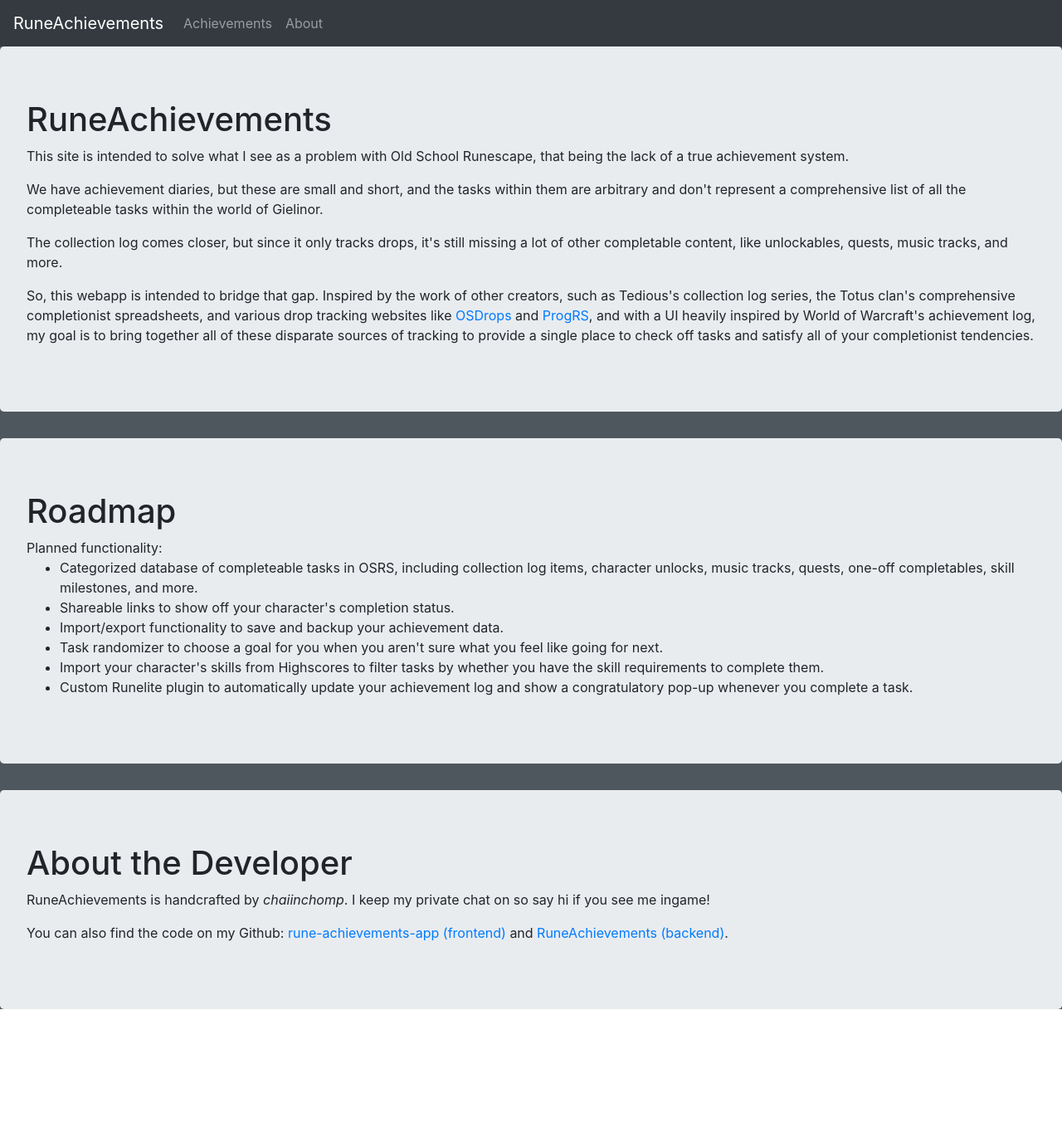
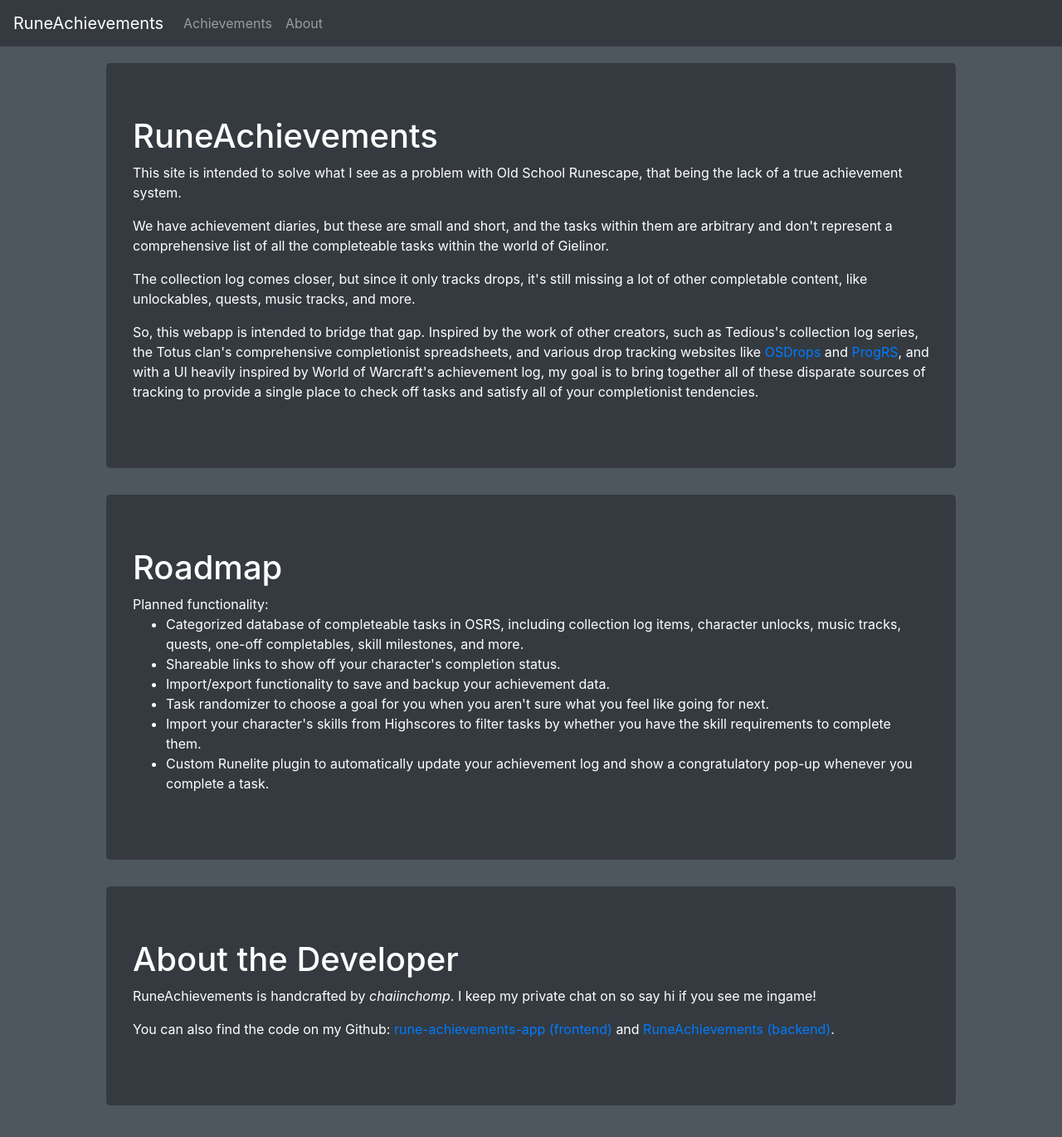
Before and after one commit to chaiinchomp/rune-achievements-app, a React (Create React App) app: page /about in a window 1280 px wide. Shown: the top 1370 px of the page at 83% size. Before the commit the page ends 1248 px from the top, so only its background shows below. Built offline with nearby package versions, Linux system fonts and the light colour scheme.

Commit message:
Clean up About page styling

```diff
--- a/src/pages/About.js
+++ b/src/pages/About.js
@@ -4,8 +4,16 @@ import { Link } from "react-router-dom";
 
 export default function() {
     return (
-        <React.Fragment>
-            <Jumbotron>
+        <div
+            style={{
+                width: "80%",
+                marginLeft: "auto",
+                marginRight: "auto",
+                marginTop: "20px"
+            }}
+            className="content"
+        >
+            <Jumbotron className="bg-dark text-white">
                 <h1>RuneAchievements</h1>
                 <p>
                     This site is intended to solve what I see as a problem with
@@ -38,7 +46,7 @@ export default function() {
                     tendencies.
                 </p>
             </Jumbotron>
-            <Jumbotron>
+            <Jumbotron className="bg-dark text-white">
                 <h1>Roadmap</h1>
                 <p>
                     Planned functionality:
@@ -74,7 +82,7 @@ export default function() {
                     </ul>
                 </p>
             </Jumbotron>
-            <Jumbotron>
+            <Jumbotron className="bg-dark text-white">
                 <h1>About the Developer</h1>
                 <p>
                     RuneAchievements is handcrafted by
@@ -93,6 +101,7 @@ export default function() {
                     .
                 </p>
             </Jumbotron>
-        </React.Fragment>
+            <br />
+        </div>
     );
 }
```
